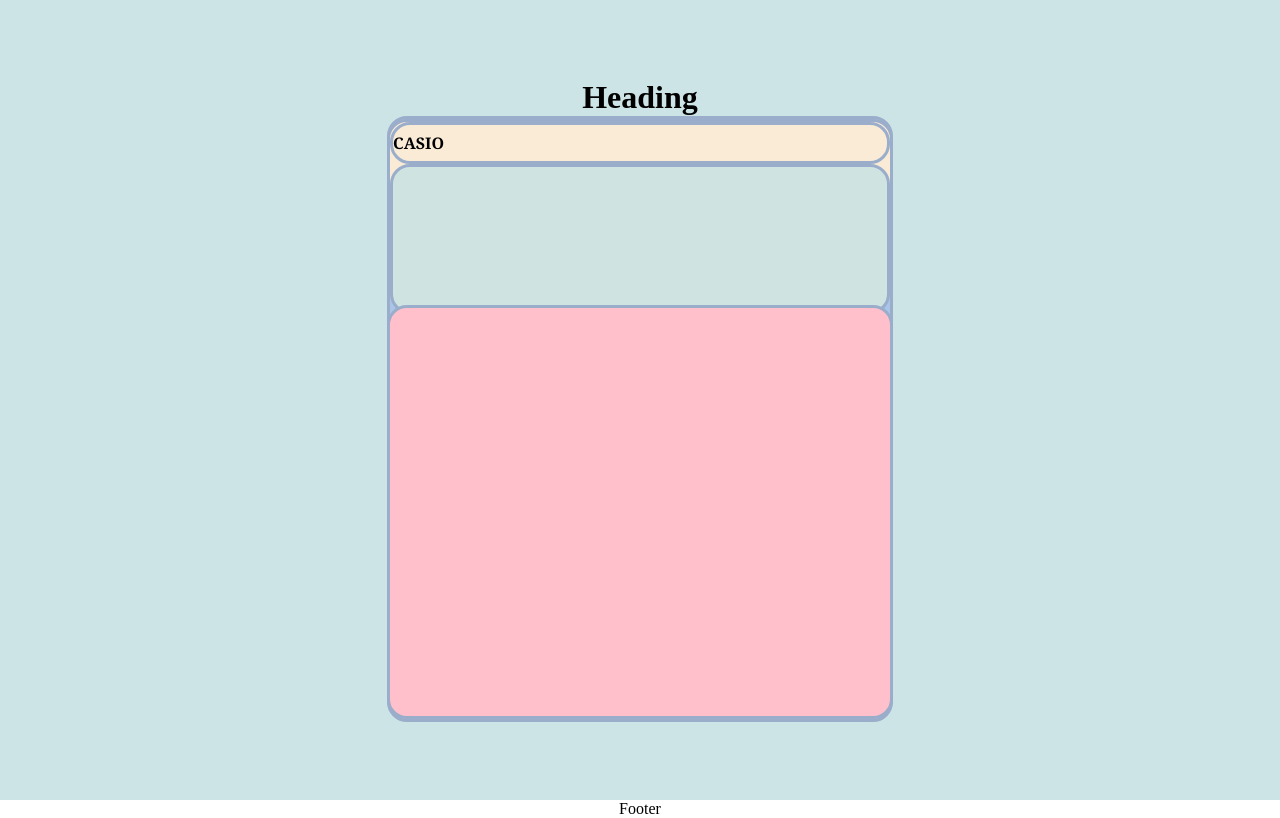
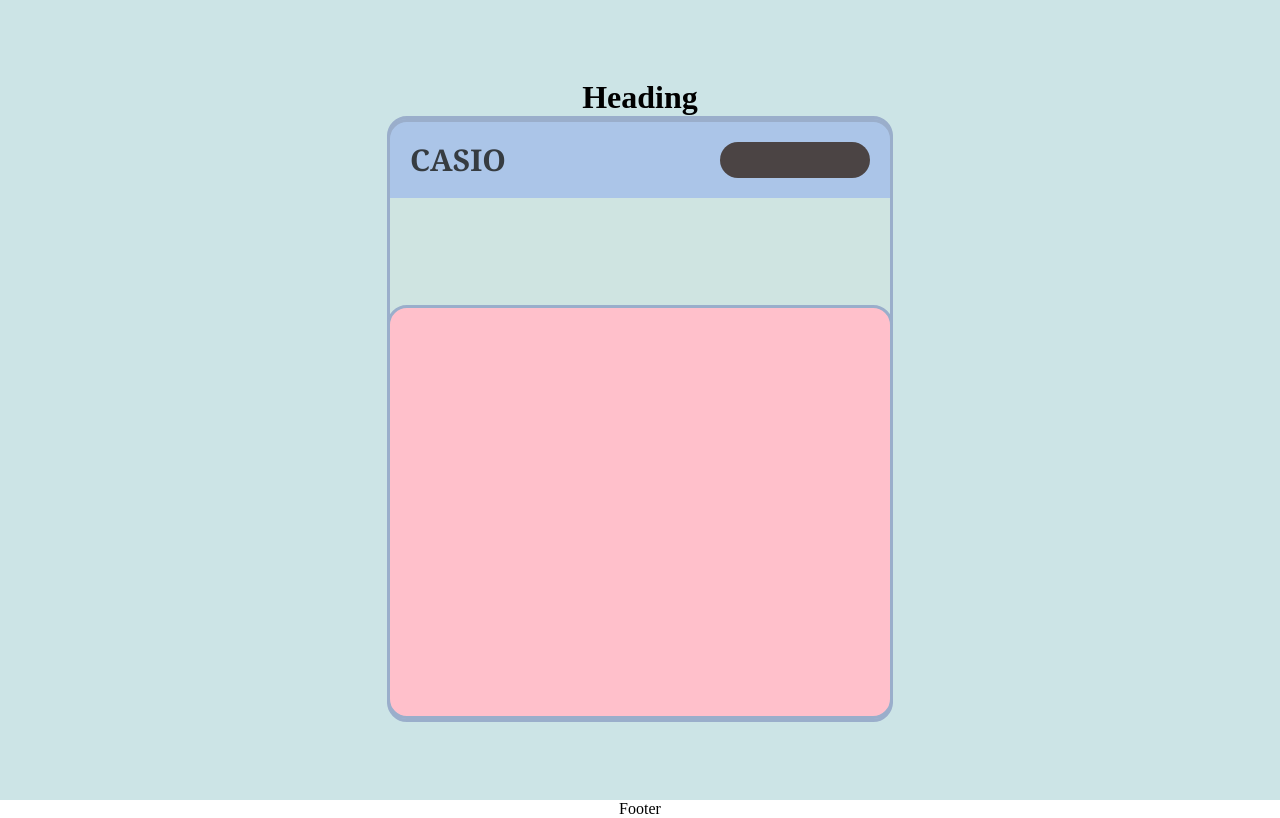
Before and after one commit to ausdotsn50/odin-calculator, a plain HTML site: page index.html in a window 1280 px wide. Drawn offline with Linux system fonts and the light colour scheme.

Commit message:
feat: view-header initial draft

```diff
--- a/index.html
+++ b/index.html
@@ -19,7 +19,7 @@
             <div class="view-cont">
                 <div class="view-header">
                     <p id="calc-name">CASIO</p>
-
+                    <div id="calc-batt"></div>
                 </div>
 
                 <div class="view-screen"></div>
--- a/script.js
+++ b/script.js
@@ -10,6 +10,8 @@ const btnHeight = calcHeight * 0.70;
 const viewHeaderHeight = viewHeight * 0.20;
 const viewScreenHeight = viewHeight * 0.80;
 
+const battWidth = calcWidth * 0.30;
+
 root.style.setProperty('--calc-width', calcWidth+ "px");
 root.style.setProperty('--calc-height', calcHeight+ "px");
 
@@ -19,4 +21,6 @@ root.style.setProperty('--btn-height', btnHeight+ "px");
 root.style.setProperty('--view-hdr-height', viewHeaderHeight+ "px");
 root.style.setProperty('--view-scrn-height', viewScreenHeight+ "px");
 
+root.style.setProperty('--batt-width', battWidth+ "px");
+
 const calcBody = document.querySelector("#calculator");
--- a/styles.css
+++ b/styles.css
@@ -35,7 +35,7 @@ h1 {
 .view-cont {
     width: var(--calc-width);
     height: var(--view-height);
-    background-color: antiquewhite;
+    /*background-color: antiquewhite;*/
 }
 
 .btns-cont {
@@ -51,9 +51,7 @@ h1 {
 /* Borders */
 #calculator,
 .view-cont,
-.btns-cont,
-.view-header,
-.view-screen {
+.btns-cont {
     border: 3px solid #9AAECB;
     border-radius: 20px;
 }
@@ -62,8 +60,11 @@ h1 {
 .view-header {
     display: flex;
     flex: 1;
+    justify-content: space-between;
     align-items: center;
     height: var(--view-hdr-height);
+
+    padding: 20px;
 }
 
 .view-screen {
@@ -72,7 +73,17 @@ h1 {
 }
 
 #calc-name {
+    color: #363C41;
+    font-size: 30px;
     font-weight: bold;
     font-family: Georgia, 'Times New Roman', Times, serif;
+}
 
+#calc-batt {
+    width: var(--batt-width);
+    height: inherit;
+    background-color: #4B4444;
+
+    /* Put into grp later */
+    border-radius: 20px;
 }
```
